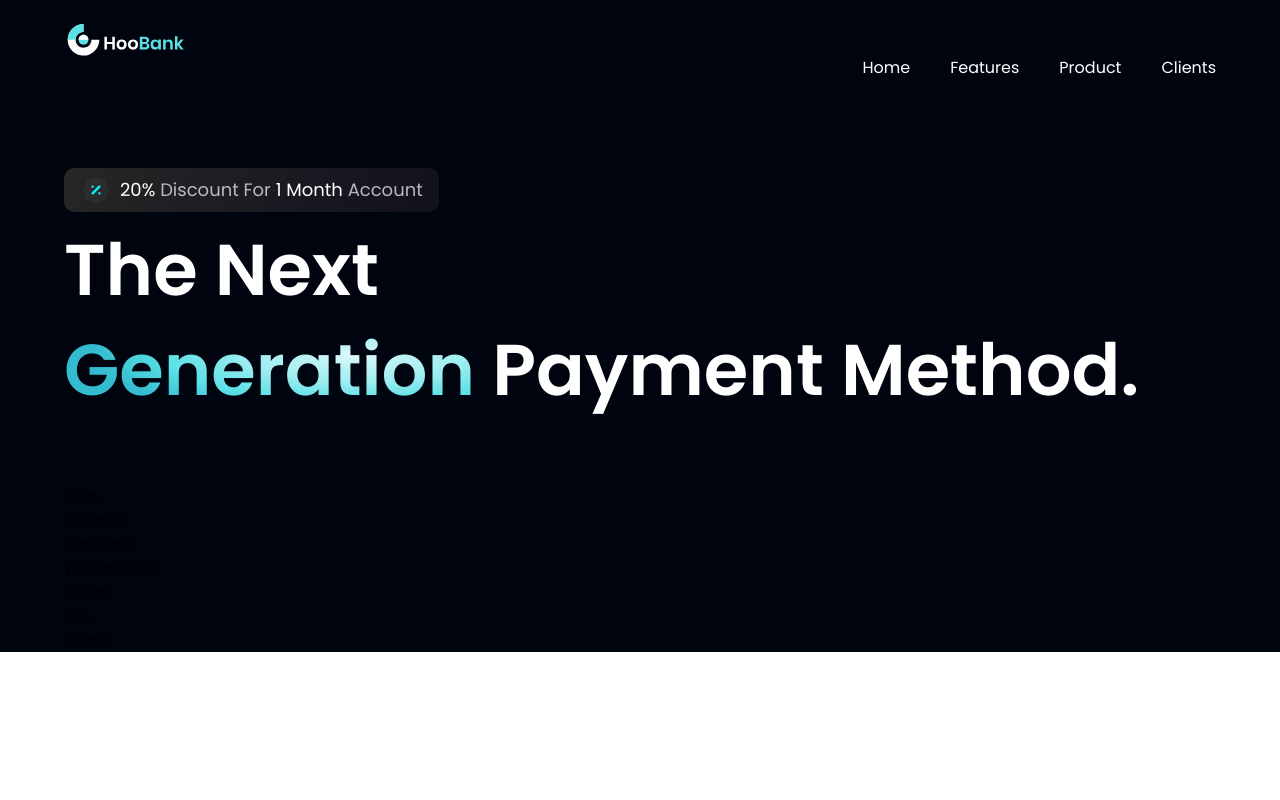
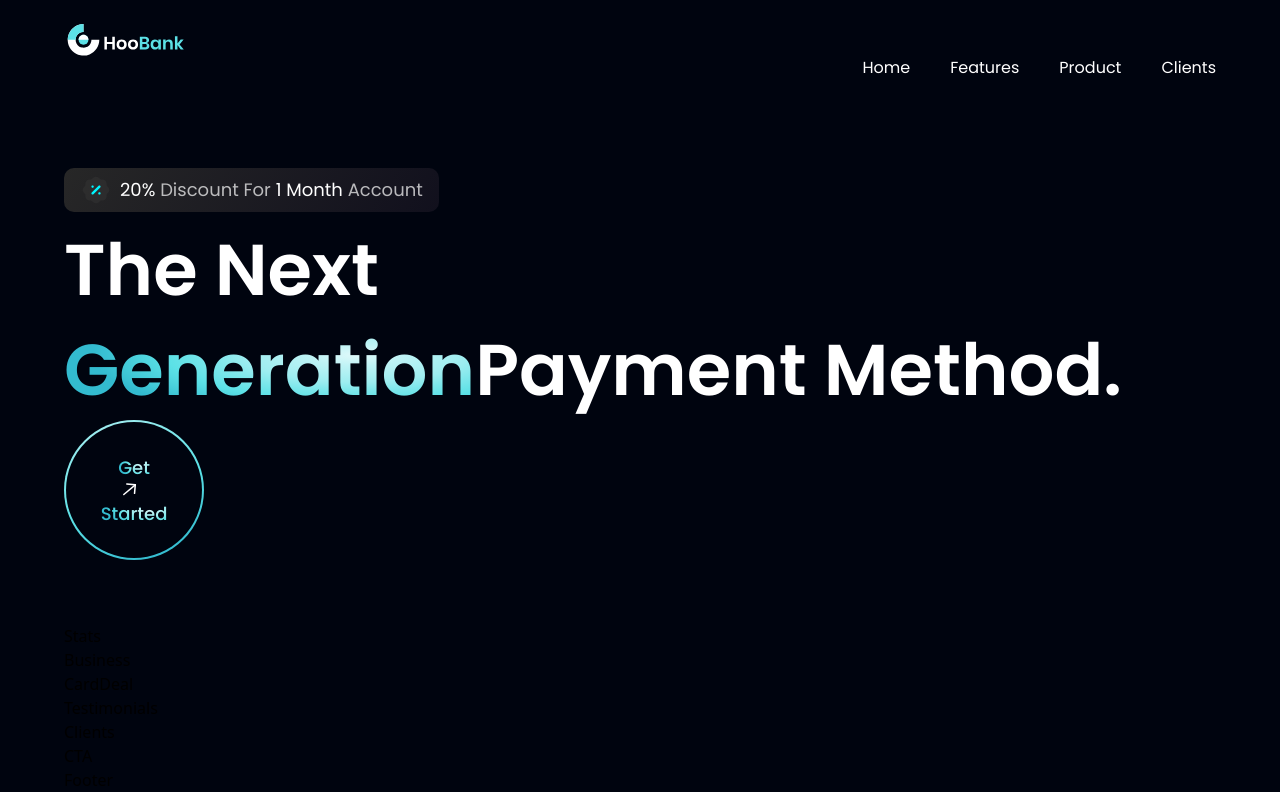
Before and after one commit to sajeed11/Bank_Site, a React (Vite) app: page / in a window 1280 px wide. Built offline with nearby package versions, Linux system fonts and the light colour scheme.

Commit message:
Second Day

```diff
--- a/src/components/GetStarted.jsx
+++ b/src/components/GetStarted.jsx
@@ -1,7 +1,24 @@
-import React from "react";
+import styles from "../style";
+import { arrowUp } from "../assets";
 
-const GetStarted = () => {
-  return <div>GetStarted</div>;
-};
+const GetStarted = () => (
+  <div
+    className={`${styles.flexCenter} w-[140px] h-[140px] rounded-full bg-blue-gradient p-[2px] cursor-pointer`}
+  >
+    <div
+      className={`${styles.flexCenter} flex-col bg-primary w-[100%] h-[100%] rounded-full`}
+    >
+      <div className={`${styles.flexStart} flex-row`}>
+        <p className="font-poppins font-medium text-[18px] leading-[23px]">
+          <span className="text-gradient">Get</span>
+          <img src={arrowUp} className="w-[23px] h-[23px] object-contain" />
+        </p>
+      </div>
+      <p className="font-poppins font-medium text-[18px] leading-[23px]">
+        <span className="text-gradient">Started</span>
+      </p>
+    </div>
+  </div>
+);
 
 export default GetStarted;
--- a/src/components/Hero.jsx
+++ b/src/components/Hero.jsx
@@ -1,5 +1,6 @@
 import styles from "../style";
 import { discount, robot } from "../assets";
+import GetStarted from "./GetStarted";
 
 const Hero = () => (
   <section id="home" className={`felx md:flex-row flex-col ${styles.paddingY}`}>
@@ -17,9 +18,14 @@
 
       <div className="felx flex-row justify-between items-center w-full">
         <h1 className="flex-1 font-poppins font-semibold ss:text-[72px] text-[52px] text-white ss:leading-[100px] leading-[75px]">
-          The Next <br className="sm:block hidden" />{" "}
-          <span className="text-gradient">Generation</span> Payment Method.
+          The Next <br className="sm:block hidden" />
+          {"  "}
+          <span className="text-gradient">Generation</span>
+          Payment Method.
         </h1>
+        <div className="ss:flex hidden md:mr-4 mr-0">
+          <GetStarted />
+        </div>
       </div>
     </div>
   </section>
```
